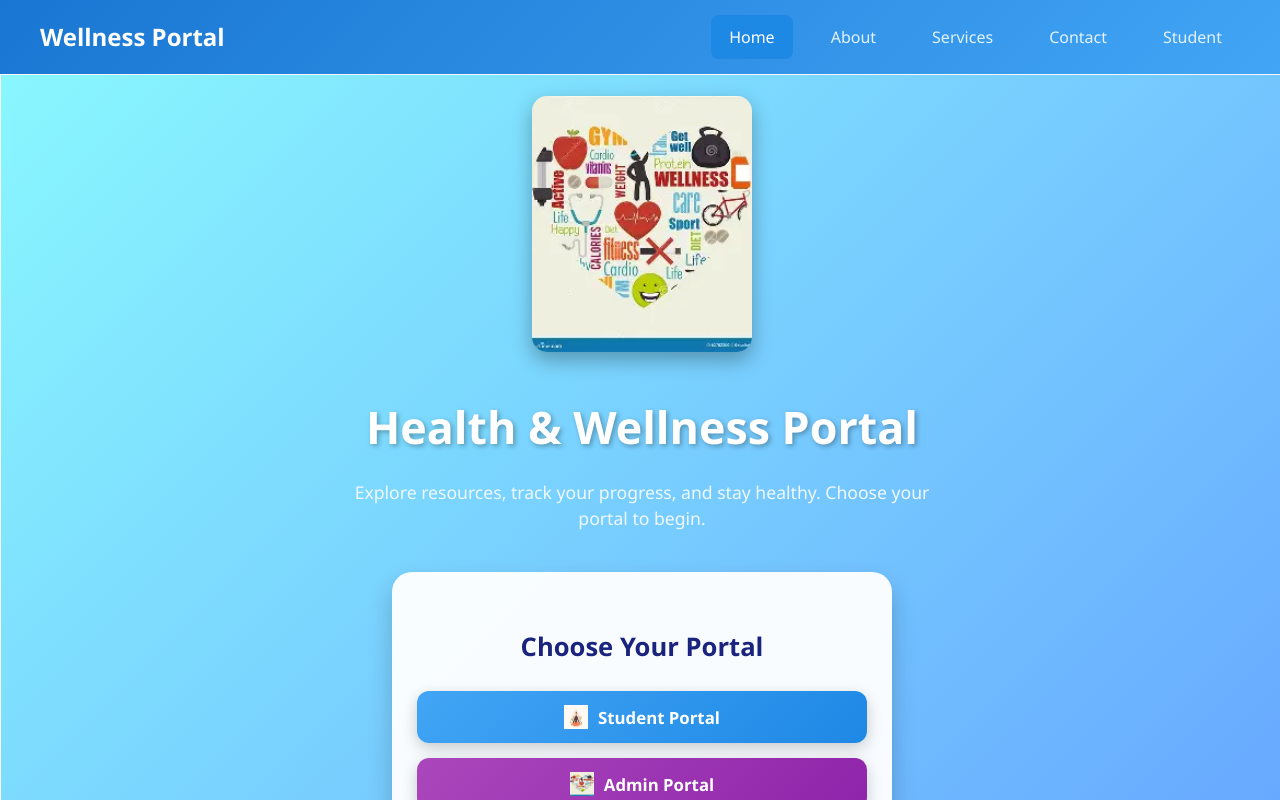
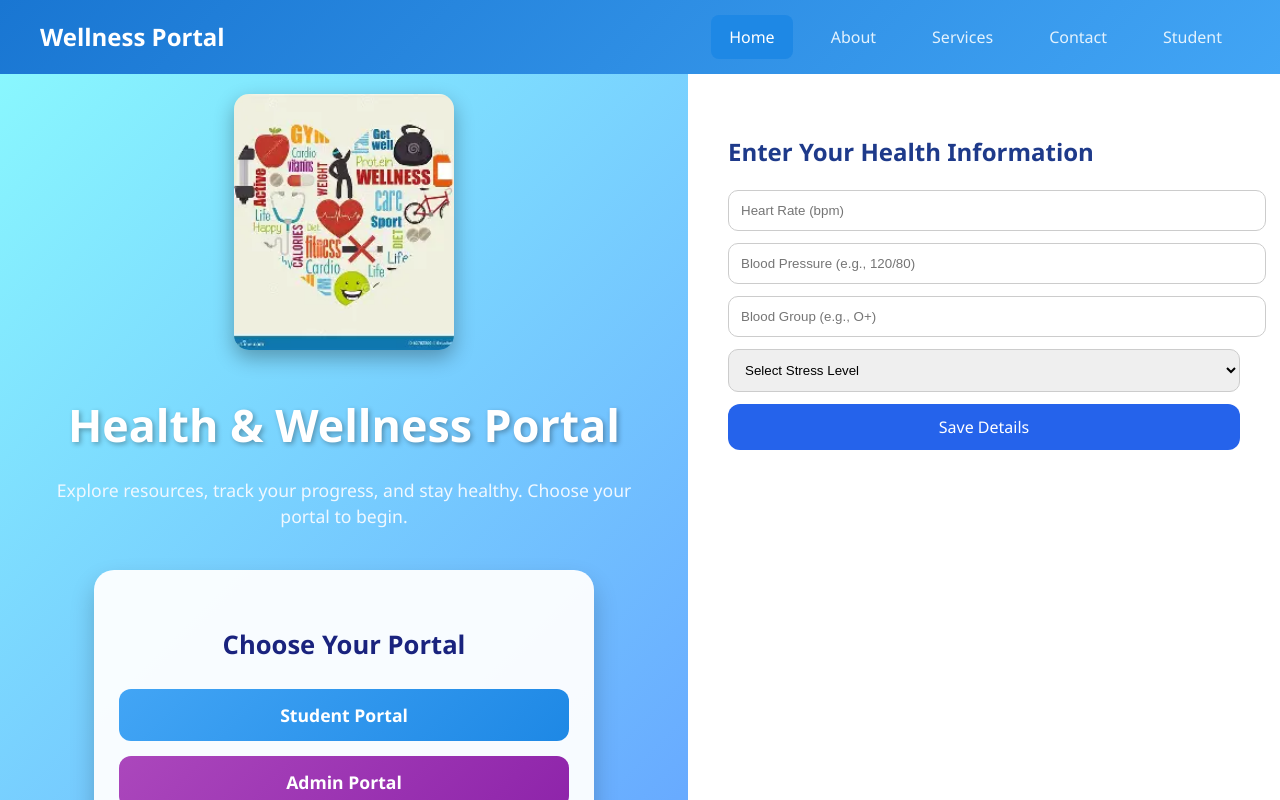
Before and after one commit to Kammala-Thanu-sree/Finally_review, a React (Vite) app: page / in a window 1280 px wide. Shown: the top 800 px of the page. Built offline with nearby package versions, Linux system fonts and the light colour scheme.

Commit message:
Add health input form and chatbot functionality

```diff
--- a/src/Home.jsx
+++ b/src/Home.jsx
@@ -1,33 +1,61 @@
-import React from 'react'
+import React, { useState } from 'react'
+
 import { useNavigate } from 'react-router-dom'
 import Footer from './Footer';
 
-export default function Home() {
-    const navigate = useNavigate();
+
+  export default function Home() {
+  const navigate = useNavigate();
+
+  // User input states
+  const [heartRate, setHeartRate] = useState("");
+  const [bloodPressure, setBloodPressure] = useState("");
+  const [bloodGroup, setBloodGroup] = useState("");
+  const [stress, setStress] = useState("");
+
+  // Saved values
+  const [submitted, setSubmitted] = useState(false);
+
+  // Chatbot states
+  const [showChat, setShowChat] = useState(false);
+  const [messages, setMessages] = useState([
+    { sender: "bot", text: "Hi! I'm your wellness assistant. Ask me anything!" },
+  ]);
+  const [input, setInput] = useState("");
+
+  const sendMessage = () => {
+    if (!input.trim()) return;
+
+    const reply =
+      "Thank you! Remember to stay hydrated, sleep well, and consult a doctor if anything feels unusual.";
+
+    setMessages([
+      ...messages,
+      { sender: "user", text: input },
+      { sender: "bot", text: reply },
+    ]);
+
+    setInput("");
+  };
+
+  const handleSubmit = (e) => {
+    e.preventDefault();
+    setSubmitted(true);
+  };
+
   return (
-      <div
-      style={{
-        display: "flex",
-        flexDirection: "column",
-        minHeight: "100vh", // full viewport height
-        width: "100vw",     // full viewport width
-        margin: 1,
-
-        padding: 1,
-        background: "linear-gradient(135deg, #89f7fe, #66a6ff)",
-      }}
-    >
-      {/* Main Content */}
+    <div style={{ display: "flex", minHeight: "90vh", width: "100%" }}>
+      {/* ---------------- LEFT HALF ---------------- */}
       <div
         style={{
-          flex: 1, // pushes footer to bottom
+          flex: 1,
+          background: "linear-gradient(135deg, #89f7fe, #66a6ff)",
           display: "flex",
           flexDirection: "column",
           alignItems: "center",
           justifyContent: "center",
           padding: "20px",
           textAlign: "center",
-          fontFamily: "'Segoe UI', Tahoma, Geneva, Verdana, sans-serif",
         }}
       >
         <img
@@ -90,11 +118,6 @@ export default function Home() {
             onClick={() => navigate("/student")}
             style={buttonStyle("#42a5f5", "#1e88e5")}
           >
-            <img
-              src="/OIP.webp"
-              alt="Student Icon"
-              style={{ width: 24, height: 24, marginRight: 10 }}
-            />
             Student Portal
           </button>
 
@@ -102,35 +125,254 @@ export default function Home() {
             onClick={() => navigate("/admin")}
             style={buttonStyle("#ab47bc", "#8e24aa")}
           >
-            <img
-              src="/OIP (2).webp"
-              alt="Admin Icon"
-              style={{ width: 24, height: 24, marginRight: 10 }}
-            />
             Admin Portal
           </button>
         </div>
       </div>
 
+      {/* ---------------- RIGHT HALF ---------------- */}
+      <div
+        style={{
+          width: "40%",
+          background: "white",
+          padding: "40px",
+          overflowY: "auto",
+        }}
+      >
+        <h2 style={{ color: "#1e3a8a", marginBottom: "20px" }}>
+          Enter Your Health Information
+        </h2>
 
+        {/* ---------------- FORM ---------------- */}
+        <form onSubmit={handleSubmit}>
+          <input
+            type="number"
+            placeholder="Heart Rate (bpm)"
+            value={heartRate}
+            onChange={(e) => setHeartRate(e.target.value)}
+            required
+            style={inputStyle}
+          />
+
+          <input
+            type="text"
+            placeholder="Blood Pressure (e.g., 120/80)"
+            value={bloodPressure}
+            onChange={(e) => setBloodPressure(e.target.value)}
+            required
+            style={inputStyle}
+          />
+
+          <input
+            type="text"
+            placeholder="Blood Group (e.g., O+)"
+            value={bloodGroup}
+            onChange={(e) => setBloodGroup(e.target.value)}
+            required
+            style={inputStyle}
+          />
+
+          <select
+            value={stress}
+            onChange={(e) => setStress(e.target.value)}
+            required
+            style={inputStyle}
+          >
+            <option value="">Select Stress Level</option>
+            <option value="Low">Low</option>
+            <option value="Moderate">Moderate</option>
+            <option value="High">High</option>
+          </select>
+
+          <button
+            type="submit"
+            style={{
+              width: "100%",
+              padding: "12px",
+              background: "#2563eb",
+              color: "white",
+              borderRadius: "12px",
+              border: "none",
+              fontSize: "1rem",
+              cursor: "pointer",
+            }}
+          >
+            Save Details
+          </button>
+        </form>
+
+        {/* ---------------- SHOW VALUES AFTER SUBMIT ---------------- */}
+        {submitted && (
+          <>
+            <h2 style={{ marginTop: "25px", color: "#1e40af" }}>
+              Your Health Indicators
+            </h2>
+
+            <div style={infoCard}>
+              <p><strong>Heart Rate:</strong> {heartRate} bpm</p>
+              <p><strong>Blood Pressure:</strong> {bloodPressure}</p>
+              <p><strong>Blood Group:</strong> {bloodGroup}</p>
+              <p><strong>Stress Level:</strong> {stress}</p>
+            </div>
+
+            <button
+              style={{
+                width: "100%",
+                padding: "12px",
+                background: "linear-gradient(135deg, #1e40af, #1e3a8a)",
+                color: "white",
+                borderRadius: "12px",
+                border: "none",
+                cursor: "pointer",
+                marginBottom: "20px",
+              }}
+              onClick={() => setShowChat(true)}
+            >
+              Open Wellness Chatbot →
+            </button>
+          </>
+        )}
+
+        {/* ---------------- CHATBOT ---------------- */}
+        {showChat && (
+          <div style={chatBox}>
+            <div style={chatHeader}>
+              <span>AI Wellness Assistant</span>
+              <button
+                onClick={() => setShowChat(false)}
+                style={{
+                  border: "none",
+                  background: "transparent",
+                  fontSize: "18px",
+                  cursor: "pointer",
+                  color: "white",
+                }}
+              >
+                ✖
+              </button>
+            </div>
+
+            <div style={chatMessages}>
+              {messages.map((msg, i) => (
+                <div
+                  key={i}
+                  style={{
+                    textAlign: msg.sender === "user" ? "right" : "left",
+                    margin: "5px 0",
+                  }}
+                >
+                  <span
+                    style={{
+                      display: "inline-block",
+                      padding: "8px 12px",
+                      borderRadius: "12px",
+                      background:
+                        msg.sender === "user" ? "#2563eb" : "#e5e7eb",
+                      color: msg.sender === "user" ? "white" : "black",
+                    }}
+                  >
+                    {msg.text}
+                  </span>
+                </div>
+              ))}
+            </div>
+
+            <div style={chatInputContainer}>
+              <input
+                type="text"
+                value={input}
+                onChange={(e) => setInput(e.target.value)}
+                placeholder="Ask something…"
+                style={chatInput}
+              />
+              <button onClick={sendMessage} style={sendBtn}>
+                Send
+              </button>
+            </div>
+          </div>
+        )}
+      </div>
     </div>
   );
 }
 
-const buttonStyle = (color1, color2) => ({
-  display: "flex",
-  alignItems: "center",
-  justifyContent: "center",
+/* ---------------- Styles ---------------- */
+
+const inputStyle = {
+  width: "100%",
+  padding: "12px",
+  marginBottom: "12px",
+  borderRadius: "10px",
+  border: "1px solid #ccc",
+};
+
+const buttonStyle = (c1, c2) => ({
   width: "100%",
   padding: "14px",
   marginBottom: "15px",
-  background: `linear-gradient(135deg, ${color1}, ${color2})`,
-  color: "#fff",
+  borderRadius: "12px",
+  background: `linear-gradient(135deg, ${c1}, ${c2})`,
+  color: "white",
+  fontWeight: "bold",
   border: "none",
+  cursor: "pointer",
+  fontSize: "1.1rem",
+});
+
+const infoCard = {
+  background: "#f1f5f9",
+  padding: "20px",
   borderRadius: "12px",
+  marginBottom: "20px",
+};
+
+const chatBox = {
+  width: "100%",
+  height: "420px",
+  borderRadius: "12px",
+  boxShadow: "0px 6px 15px rgba(0,0,0,0.2)",
+  display: "flex",
+  flexDirection: "column",
+  background: "white",
+};
+
+const chatHeader = {
+  background: "#1e40af",
+  padding: "12px",
+  color: "white",
+  fontWeight: "bold",
+  borderTopLeftRadius: "12px",
+  borderTopRightRadius: "12px",
+  display: "flex",
+  justifyContent: "space-between",
+};
+
+const chatMessages = {
+  flex: 1,
+  overflowY: "auto",
+  padding: "10px",
+  background: "#f9fafb",
+};
+
+const chatInputContainer = {
+  display: "flex",
+  padding: "10px",
+  borderTop: "1px solid #ccc",
+};
+
+const chatInput = {
+  flex: 1,
+  padding: "10px",
+  border: "1px solid #ccc",
+  borderRadius: "8px",
+};
+
+const sendBtn = {
+  marginLeft: "8px",
+  padding: "10px 18px",
+  background: "#2563eb",
+  color: "white",
+  borderRadius: "8px",
+  border: "none",
   cursor: "pointer",
-  fontSize: "1.05rem",
-  fontWeight: 600,
-  boxShadow: `0 5px 15px rgba(0, 0, 0, 0.2)`,
-  transition: "all 0.3s ease",
-});
+};
```
